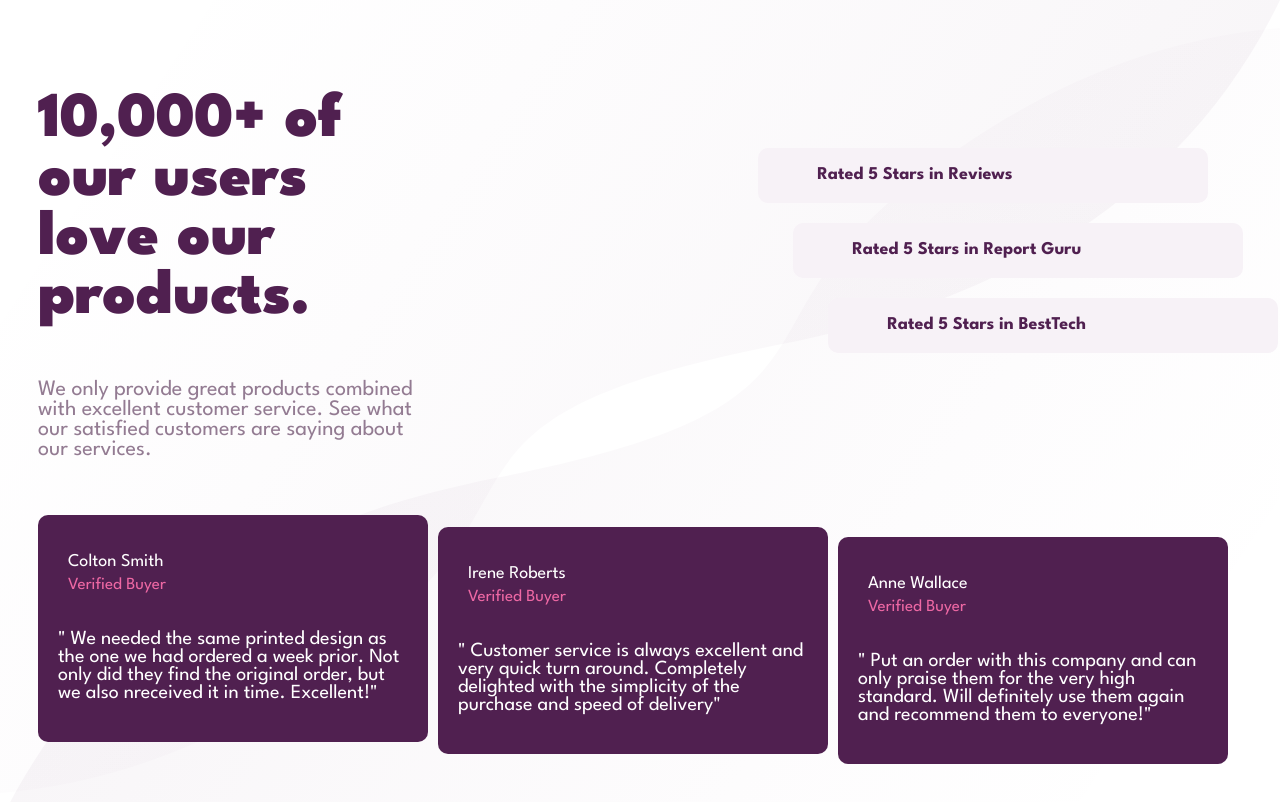
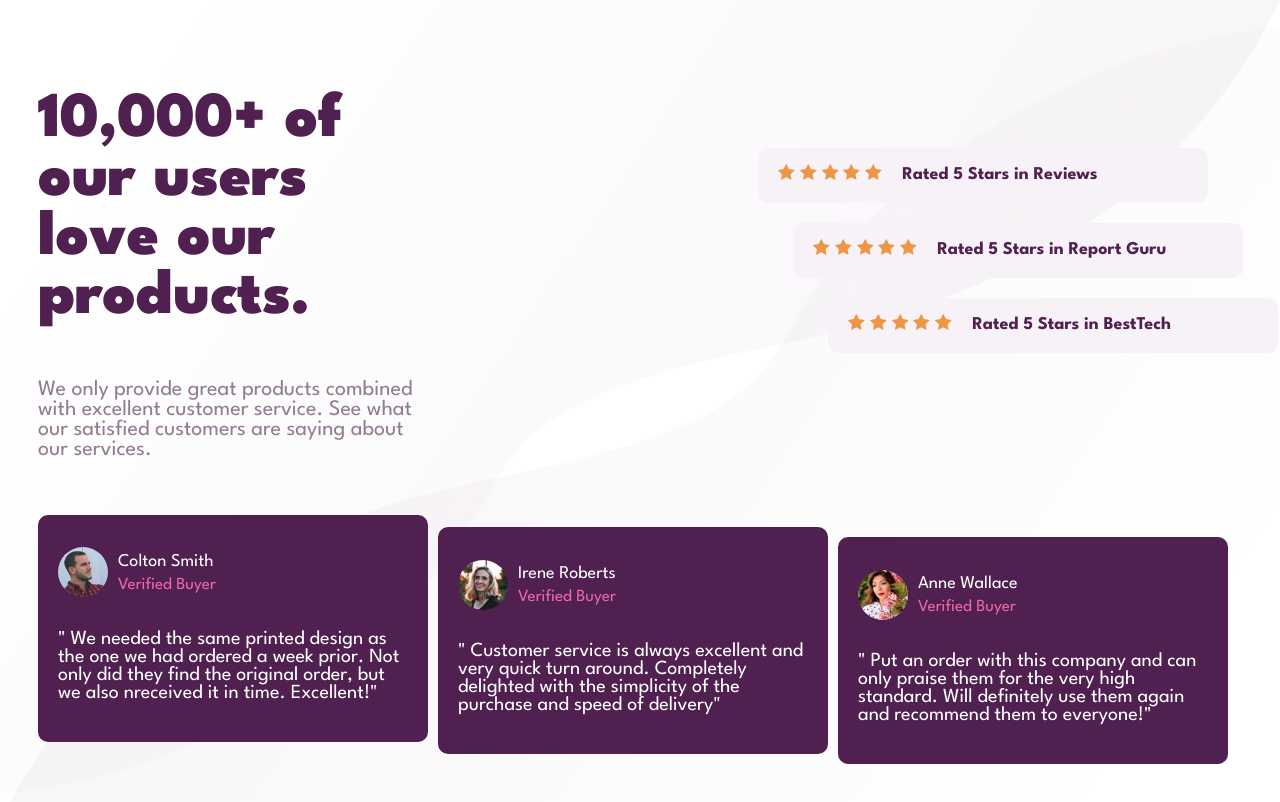
Before and after one commit to Brayoski01/social-proof-section, a plain HTML site: page index.html in a window 1280 px wide. Drawn offline with Linux system fonts and the light colour scheme; files whose address does not match are found by name.

Commit message:
Update index.html

```diff
--- a/index.html
+++ b/index.html
@@ -19,33 +19,33 @@
         <div class="ratings">
             <div class="reviews">
                 <div class="stars">
-                    <img src="images/icon-star.svg" alt="">
-                    <img src="images/icon-star.svg" alt="">
-                    <img src="images/icon-star.svg" alt="">
-                    <img src="images/icon-star.svg" alt="">
-                    <img src="images/icon-star.svg" alt="">
+                    <img src="icon-star.svg" alt="star">
+                    <img src="icon-star.svg" alt="star">
+                    <img src="icon-star.svg" alt="star">
+                    <img src="icon-star.svg" alt="star">
+                    <img src="icon-star.svg" alt="star">
                 </div>
                 <p>Rated 5 Stars in Reviews</p>
             </div>
 
             <div class="reports">
                 <div class="stars">
-                    <img src="images/icon-star.svg" alt="">
-                    <img src="images/icon-star.svg" alt="">
-                    <img src="images/icon-star.svg" alt="">
-                    <img src="images/icon-star.svg" alt="">
-                    <img src="images/icon-star.svg" alt="">
+                    <img src="icon-star.svg" alt="star">
+                    <img src="icon-star.svg" alt="star">
+                    <img src="icon-star.svg" alt="star">
+                    <img src="icon-star.svg" alt="star">
+                    <img src="icon-star.svg" alt="star">
                 </div>
                 <p>Rated 5 Stars in Report Guru</p>
             </div>
 
             <div class="BestTech">
                 <div class="stars">
-                    <img src="images/icon-star.svg" alt="">
-                    <img src="images/icon-star.svg" alt="">
-                    <img src="images/icon-star.svg" alt="">
-                    <img src="images/icon-star.svg" alt="">
-                    <img src="images/icon-star.svg" alt="">
+                    <img src="icon-star.svg" alt="star">
+                    <img src="icon-star.svg" alt="star">
+                    <img src="icon-star.svg" alt="star">
+                    <img src="icon-star.svg" alt="star">
+                    <img src="icon-star.svg" alt="star">
                 </div>
                 <p>Rated 5 Stars in BestTech</p>
             </div>
@@ -53,7 +53,7 @@
 
         <div class="review1">
             <div class="profile">
-                <img class="profile-pic" src="images/image-colton.jpg" alt="">
+                <img class="profile-pic" src="image-colton.jpg" alt="image-colton">
                 <div class="profile-info">
                     <p class="name">Colton Smith</p>
                     <p class="tag">Verified Buyer</p>
@@ -64,7 +64,7 @@
 
         <div class="review2">
             <div class="profile">
-                <img class="profile-pic" src="images/image-irene.jpg" alt="">
+                <img class="profile-pic" src="image-irene.jpg" alt="image-irene">
                 <div class="profile-info">
                     <p class="name">Irene Roberts</p>
                     <p class="tag">Verified Buyer</p>
@@ -75,7 +75,7 @@
 
         <div class="review3">
             <div class="profile">
-                <img class="profile-pic" src="images/image-anne.jpg" alt="">
+                <img class="profile-pic" src="image-anne.jpg" alt="image-anne">
                 <div class="profile-info">
                     <p class="name">Anne Wallace</p>
                     <p class="tag">Verified Buyer</p>
@@ -85,4 +85,5 @@
         </div>
     </div>
 </body>
+
 </h
```
